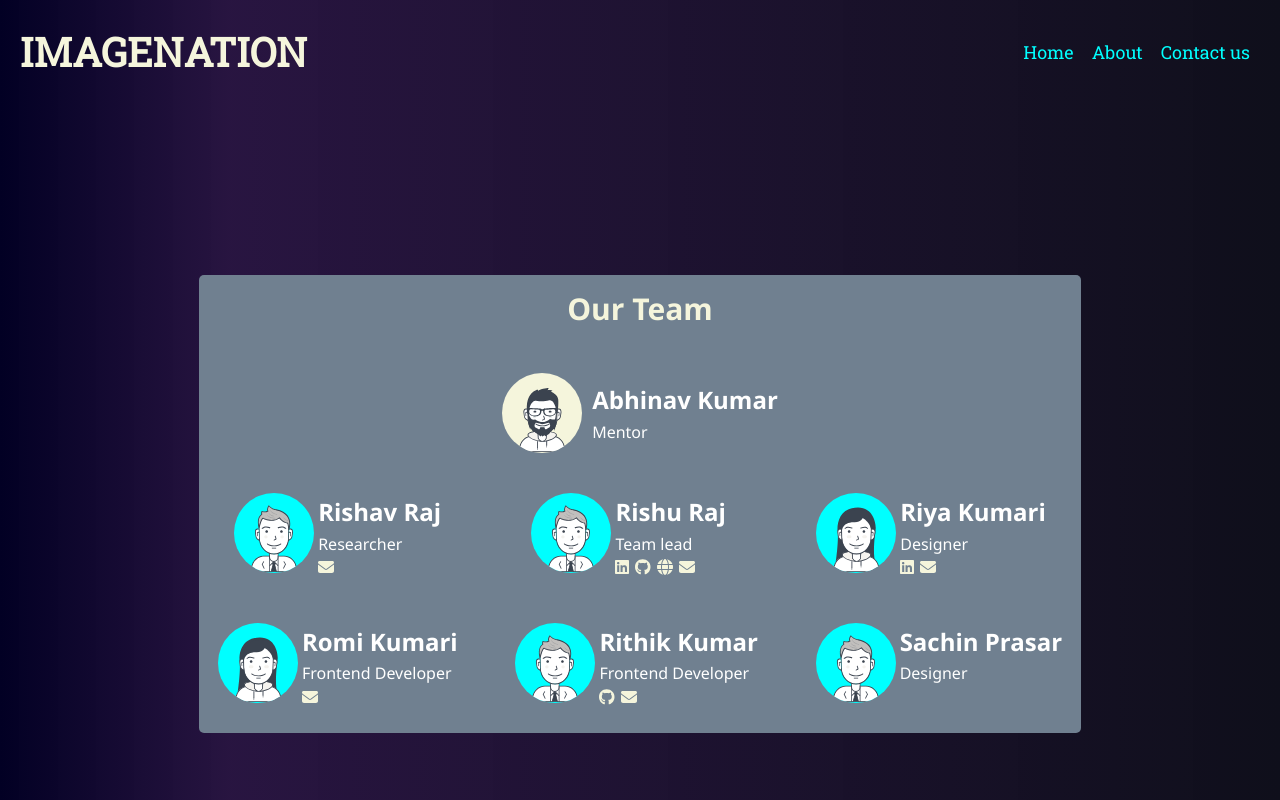
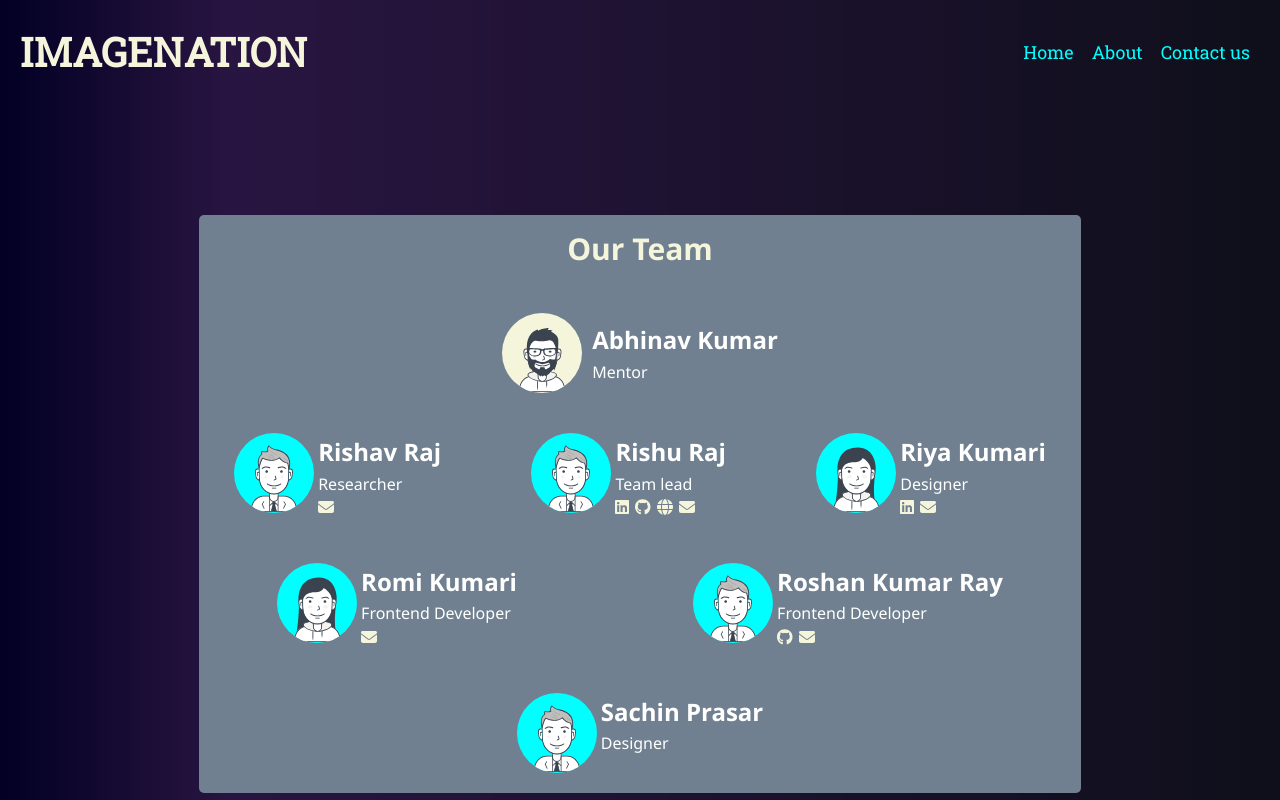
Before and after one commit to rishuraj1/Imagenationproject, a website: page pages/aboutUs/aboutUs.html in a window 1280 px wide. Shown: the top 800 px of the page. Drawn offline with Linux system fonts and the light colour scheme.

Commit message:
fixed: name

```diff
--- a/pages/aboutUs/aboutUs.html
+++ b/pages/aboutUs/aboutUs.html
@@ -227,7 +227,7 @@
               alt="member1"
             />
             <div class="about-member">
-              <h2 class="member-name">Rithik Kumar</h2>
+              <h2 class="member-name">Roshan Kumar Ray</h2>
               <p class="member-role">Frontend Developer</p>
               <div class="member-socials">
                 <!-- linkedin -->
```
